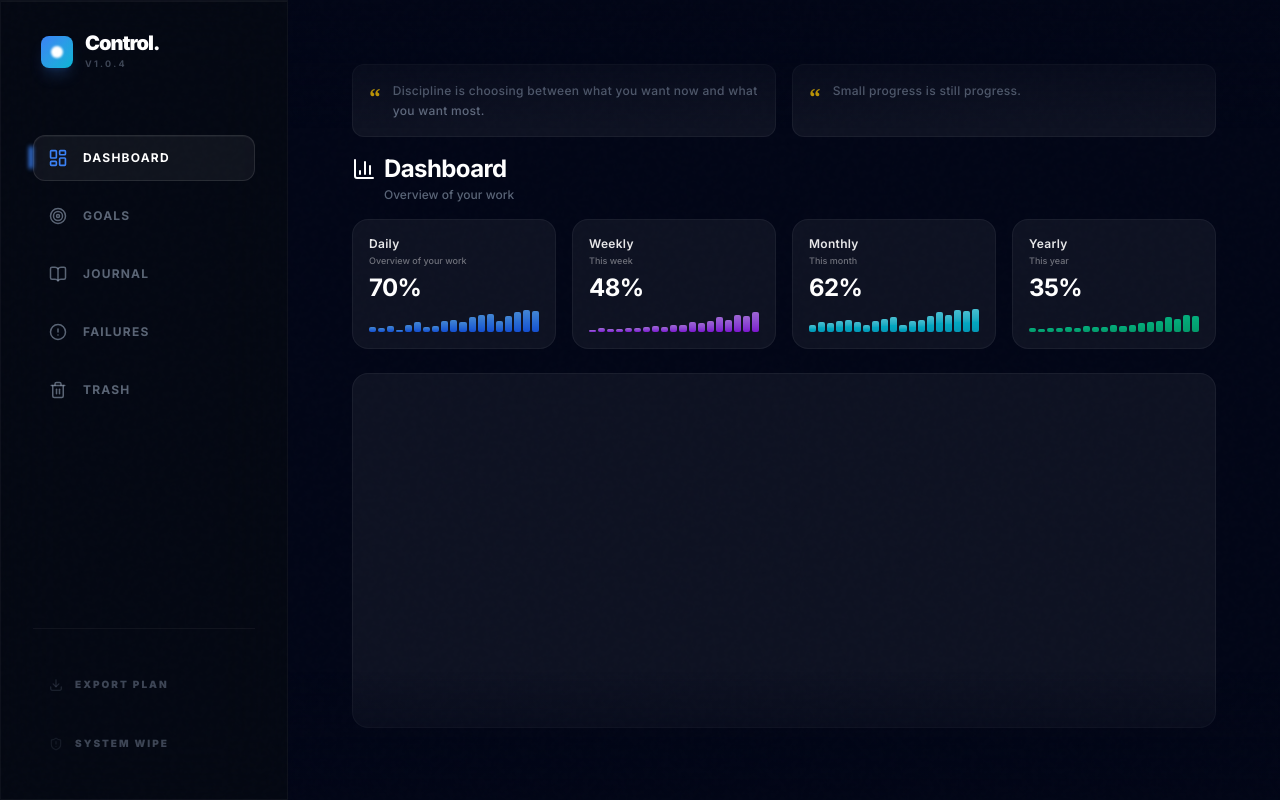
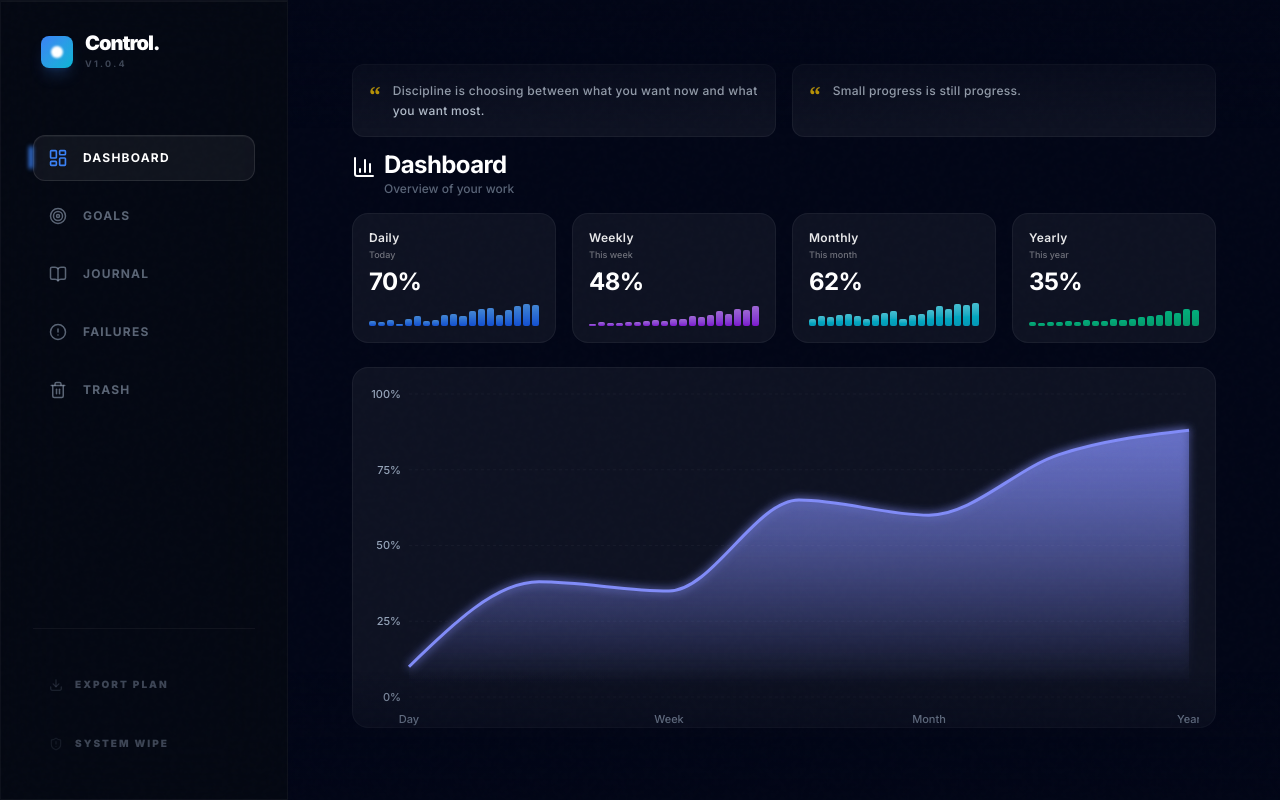
Before and after one commit to hgbvbvbvyjuyh/control-app, a React (Vite) app in the folder productivity-app/frontend/: page /#/ in a window 1280 px wide. Built offline with nearby package versions, Linux system fonts and the light colour scheme.

Commit message:
fix: resolve UI/UX dashboard rendering issues

```diff
--- a/productivity-app/frontend/src/components/PerformanceChart.tsx
+++ b/productivity-app/frontend/src/components/PerformanceChart.tsx
@@ -17,9 +17,10 @@ export const PerformanceChart = () => {
       initial={{ opacity: 0, y: 20, filter: 'blur(10px)' }}
       animate={{ opacity: 1, y: 0, filter: 'blur(0px)' }}
       transition={{ duration: 1, delay: 0.4, ease: [0.22, 1, 0.36, 1] }}
-      className="flex-1 min-h-0 w-full rounded-2xl bg-white/5 backdrop-blur-md border border-white/5 p-4 relative"
+      className="flex-1 min-h-0 w-full rounded-2xl bg-white/5 backdrop-blur-md border border-white/5 relative"
     >
-      <ResponsiveContainer width="100%" height="100%">
+      <div className="absolute inset-0 p-4 pb-0">
+        <ResponsiveContainer width="100%" height="100%">
         <AreaChart data={data} margin={{ top: 10, right: 10, left: -20, bottom: 0 }}>
           <defs>
             <linearGradient id="colorValue" x1="0" y1="0" x2="0" y2="1">
@@ -65,6 +66,7 @@ export const PerformanceChart = () => {
           />
         </AreaChart>
       </ResponsiveContainer>
+      </div>
     </motion.div>
   );
 };
--- a/productivity-app/frontend/src/components/QuoteCard.tsx
+++ b/productivity-app/frontend/src/components/QuoteCard.tsx
@@ -13,10 +13,10 @@ export const QuoteCard = ({ quote, delay = 0 }: QuoteCardProps) => {
       transition={{ duration: 0.8, delay, ease: [0.22, 1, 0.36, 1] }}
       className="p-4 rounded-xl bg-white/5 backdrop-blur-md border border-white/5 flex items-start gap-3 h-full"
     >
-      <div className="text-yellow-400 font-serif text-2xl font-bold leading-none mt-1">
+      <div className="text-yellow-400 font-serif text-2xl font-bold leading-none mt-0.5">
         &#8220;
       </div>
-      <p className="text-secondary/70 text-xs font-medium leading-relaxed tracking-wide">
+      <p className="text-slate-300 text-xs font-medium leading-relaxed tracking-wide">
         {quote}
       </p>
     </motion.div>
--- a/productivity-app/frontend/src/pages/Dashboard.tsx
+++ b/productivity-app/frontend/src/pages/Dashboard.tsx
@@ -13,7 +13,7 @@ export const Dashboard = () => {
   const stats = [
     {
       title: 'Daily',
-      subtitle: 'Overview of your work',
+      subtitle: 'Today',
       value: '70%',
       gradientFrom: 'from-blue-600',
       gradientTo: 'to-blue-400',
@@ -59,15 +59,15 @@ export const Dashboard = () => {
         initial={{ opacity: 0, y: 10 }}
         animate={{ opacity: 1, y: 0 }}
         transition={{ duration: 0.8, delay: 0.2, ease: [0.22, 1, 0.36, 1] }}
-        className="flex flex-col gap-0.5 shrink-0"
+        className="flex items-start gap-2 shrink-0"
       >
-        <div className="flex items-center gap-2">
-          <BarChart3 className="text-white w-6 h-6" />
-          <h1 className="text-2xl font-bold tracking-tight text-white">Dashboard</h1>
+        <BarChart3 className="text-white w-6 h-6 mt-0.5 shrink-0" />
+        <div className="flex flex-col">
+          <h1 className="text-2xl font-bold tracking-tight text-white leading-none">Dashboard</h1>
+          <p className="text-secondary/60 text-xs font-medium mt-1">
+            Overview of your work
+          </p>
         </div>
-        <p className="text-secondary/60 text-xs font-medium ml-8">
-          Overview of your work
-        </p>
       </motion.div>
 
       {/* Stats Cards Row */}
```
